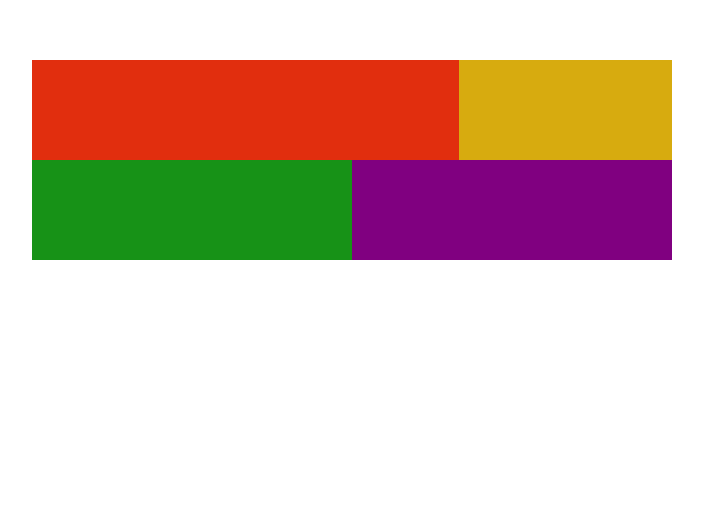
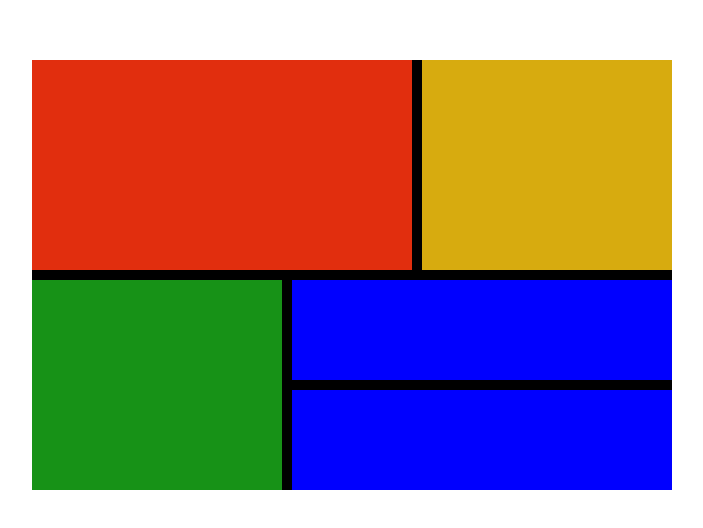
Before and after one commit to timothyAbiola/css-flexbox-and-grid, a plain HTML site: page grid/grid.html in a window 1280 px wide. Shown: the part 140-668 px from the top of the page, without its empty margins (288-991 px from the left). Drawn offline with Linux system fonts and the light colour scheme; files that its build step writes are made by us from their sources.

Commit message:
adjusted the grid

```diff
--- a/grid/grid.css
+++ b/grid/grid.css
@@ -2,7 +2,8 @@
   margin:0;
 }
 body{
-  background: ; #eee;
+  background: white;
+  width:70px:
 }
 main{
   margin: 200px auto;
@@ -11,36 +12,35 @@ main{
 .wrapper{
   width: 100%;
   max-width: width 960px;
+  background: black;
 }
 .flex-container{
-  display: flex;
-  background: black
-}
-.box{
-  height: 100px;
-  min-width: 100px;
+  display: grid;
+  margin: 0 auto;
+  grid-template-columns: repeat(5, 1fr);
+  grid-auto-rows: minmax(100px, auto);
+  grid-gap:10px;
 }
 .one{
   background: #e12e0e;
-  flex-grow: 2;
+  grid-column:1/4;
+  grid-row: 1/3;
 }
 .two{
   background: #d7ab0f;
-  flex-grow: 1;
+  grid-column:4/6;
+  grid-row: 1/3;
 }
 .three{
   background: #179217;
-  flex-grow: 1;
+  grid-column:1/3;
+  grid-row: 3/5;
 }
 .four{
-  background: purple;
-  flex-grow: 1;
+  background: blue;
+  grid-column:3/6;
 }
 .five{
   background: blue;
-
+  grid-column:3/6;
 }
-.six{
-  background: black;
-
-}
--- a/grid/grid.html
+++ b/grid/grid.html
@@ -4,7 +4,7 @@
   <meta charset="UTF-8">
   <meta http-equiv="X-UA-Compatible" content="IE=edge">
   <meta name="viewport" content="width=device-width, initial-scale=1.0">
-  <link href="grid/grid.css" rel="stylesheet" type="text/css" />
+  <link href="./grid.css" rel="stylesheet" type="text/css" />
   <title>Grid</title>
 </head>
 <body>
@@ -13,12 +13,9 @@
       <div class="flex-container">
         <div class="box one"></div>
         <div class="box two"></div>
-      </div>
-    </div>
-    <div class="wrapper">
-      <div class="flex-container">
         <div class="box three"></div>
         <div class="box four"></div>
+         <div class="box five"></div>
         </div>
       </div>
     </div>
--- a/style.css
+++ b/style.css
@@ -41,10 +41,10 @@ button{
 button:hover{
   background: none;
   border: 2px solid white;
-  color: white
+  color: white;
 }
 .b1{
-  color: hsl(179, 100%, 13%);
+  color: hsl(31, 77%, 52%);
 }
 .b2{
   color: hsl(184, 100%, 22%);
```
